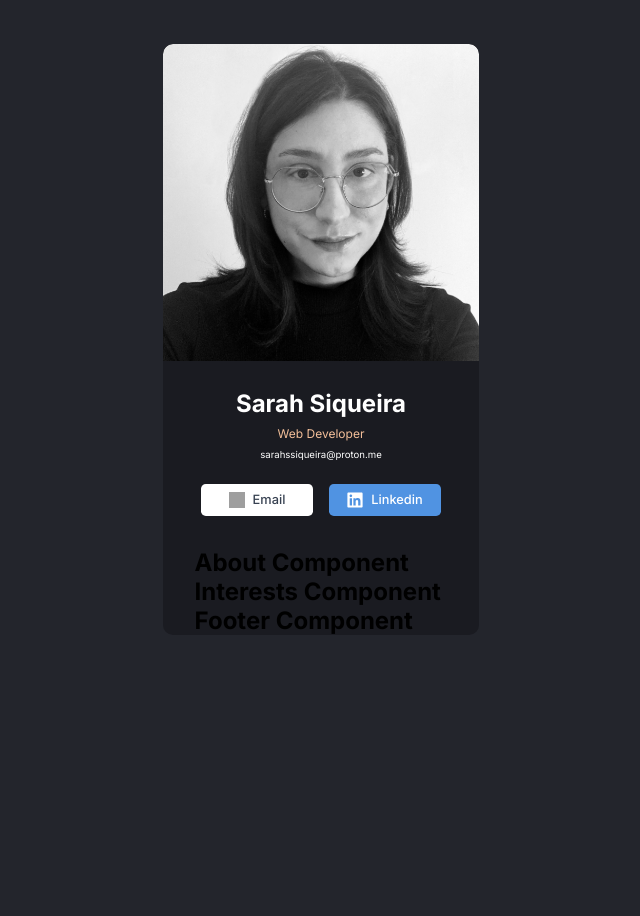
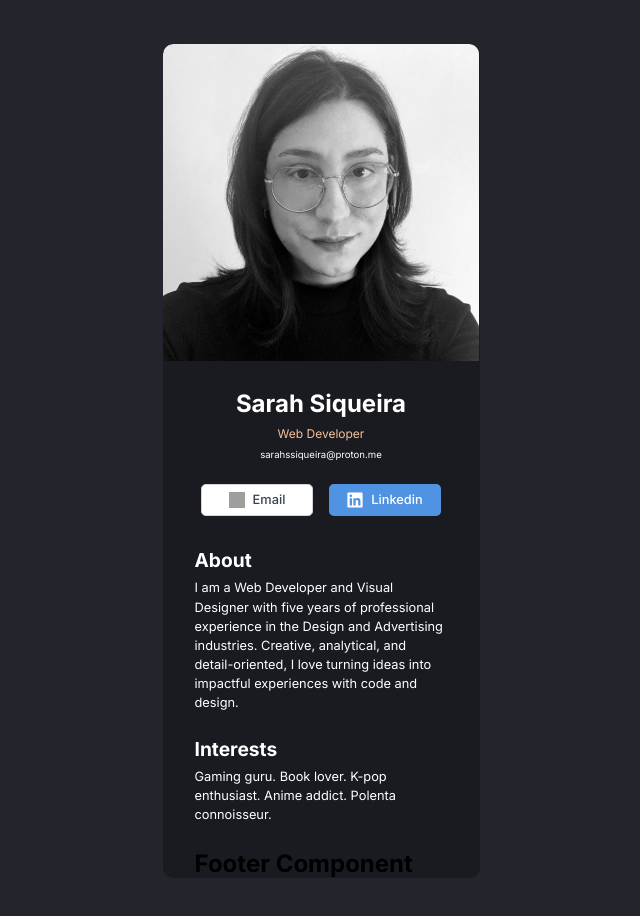
Before and after one commit to asterism0s/digital-business-card, a React (Vite) app: page / in a window 1280 px wide. Shown: the top 916 px of the page, without its empty margins (319-959 px from the left). Before the commit the page ends 800 px from the top, so only its background shows below. Built offline with nearby package versions, Linux system fonts and the light colour scheme; grey boxes are pictures that could not be loaded.

Commit message:
style: add style to about and interests components

```diff
--- a/src/components/About/About.css
+++ b/src/components/About/About.css
@@ -0,0 +1,15 @@
+.title-about {
+    color: #ffffff;
+    font-size: 1.2rem;
+    font-weight: bold;
+
+    padding-bottom: 0.4rem;
+}
+
+.about-description {
+    color: #ffffff;
+    font-size: 0.8rem;
+    line-height: 1.5;
+
+    padding-bottom: 1.5rem;
+}
--- a/src/components/About/About.jsx
+++ b/src/components/About/About.jsx
@@ -3,7 +3,11 @@ import './About.css';
 function About() {
     return (
         <>
-            <h2>About Component</h2>
+            <p className='title-about'>About</p>
+            <p className='about-description'>
+                I am a Web Developer and Visual Designer with five years of professional experience in the Design and Advertising industries.
+                Creative, analytical, and detail-oriented, I love turning ideas into impactful experiences with code and design.
+            </p>
         </>
     );
 }
--- a/src/components/Buttons/Buttons.css
+++ b/src/components/Buttons/Buttons.css
@@ -38,6 +38,7 @@
 .button-email {
     color: #374151;
     background-color: #ffffff;
+    border: solid 1px #d1d5db;
 }
 
 .button-linkedin {
--- a/src/components/Header/Header.css
+++ b/src/components/Header/Header.css
@@ -31,6 +31,6 @@
     display: flex;
     flex-direction: column;
     gap: 0.5rem;
-    padding: 1.5rem 1.5rem;
+    padding: 1.5rem 0;
 
 }
--- a/src/components/Interests/Interests.css
+++ b/src/components/Interests/Interests.css
@@ -0,0 +1,15 @@
+.title-interests {
+    color: #ffffff;
+    font-size: 1.2rem;
+    font-weight: bold;
+
+    padding-bottom: 0.4rem;
+}
+
+.interests-description {
+    color: #ffffff;
+    font-size: 0.8rem;
+    line-height: 1.5;
+
+    padding-bottom: 1.5rem;
+}
--- a/src/components/Interests/Interests.jsx
+++ b/src/components/Interests/Interests.jsx
@@ -3,7 +3,10 @@ import './Interests.css';
 function Interests() {
     return (
         <>
-            <h2>Interests Component</h2>
+            <p className='title-interests'>Interests</p>
+            <p className='interests-description'>
+                Gaming guru. Book lover. K-pop enthusiast. Anime addict. Polenta connoisseur.
+            </p>
         </>
     );
 }
```
